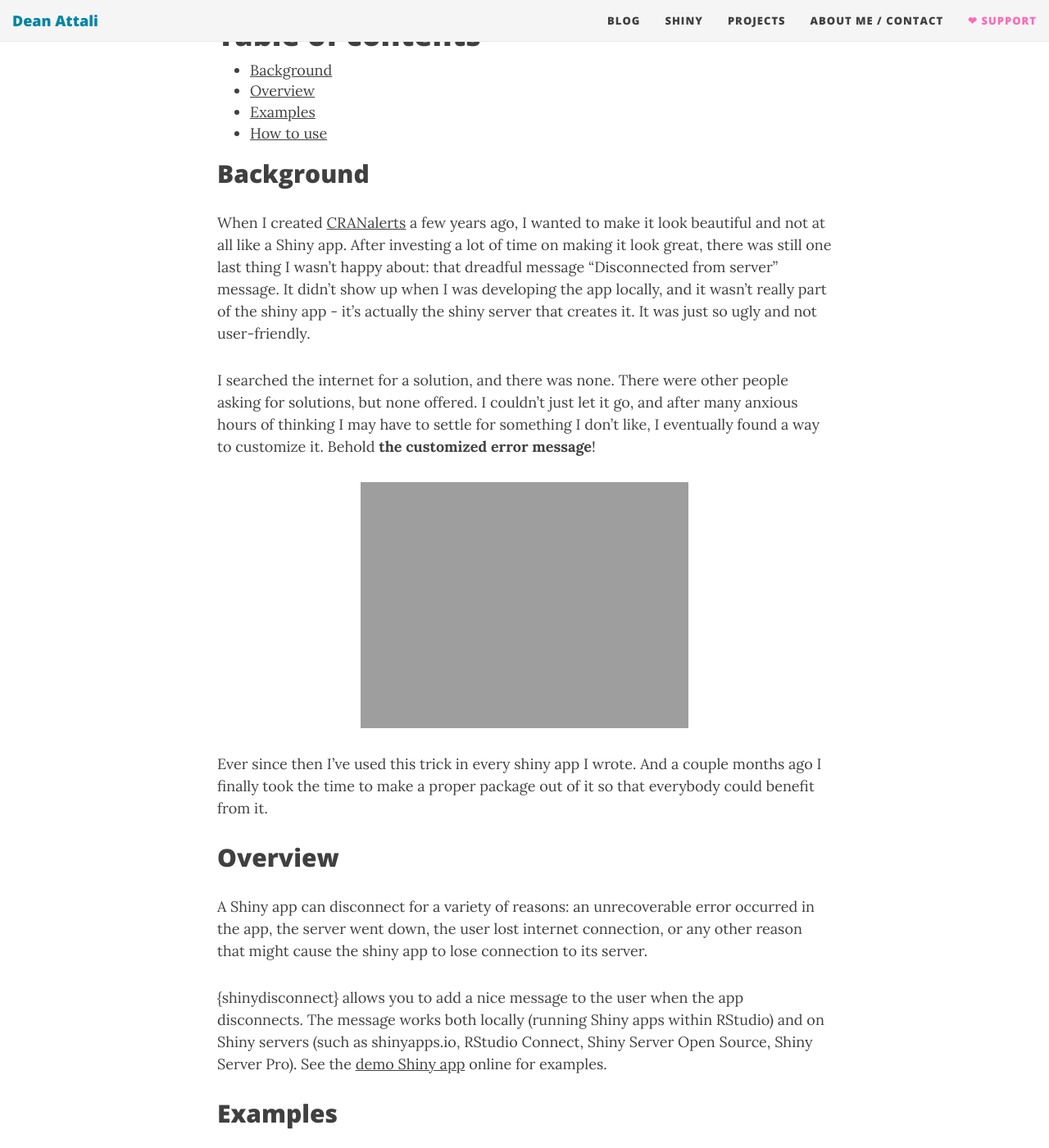
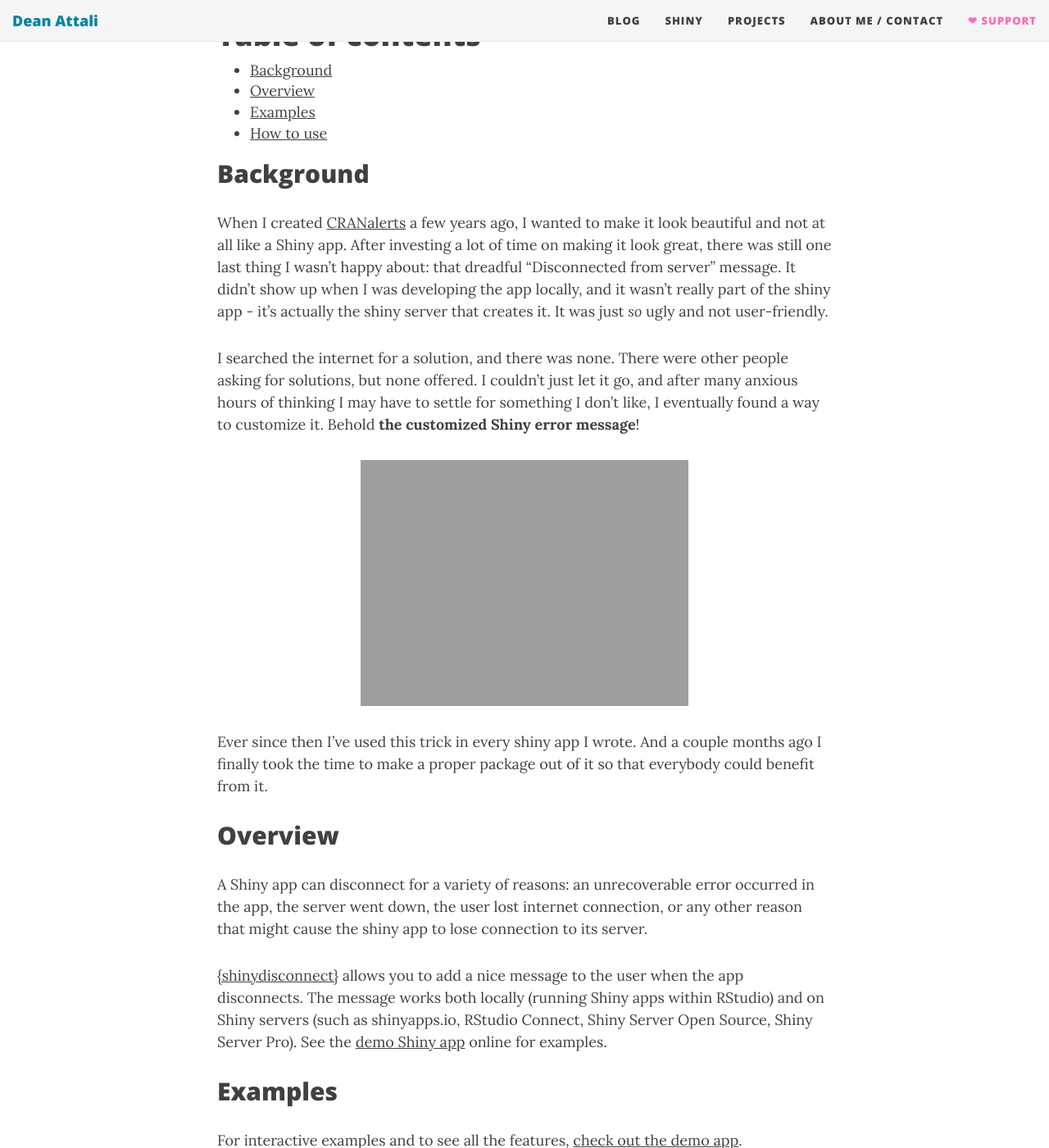
Before and after one commit to daattali/daattali.github.io, a Jekyll site: the page built from notblog/2020-07-28-shinydisconnect-package.md, in a window 1280 px wide and 1400 px high, scrolled down 1608 px. Shown: the whole window at 82% size. Built offline with Jekyll 4.4.1, drawn with Linux system fonts in a browser that asks for light colours; nearby versions of some CDN libraries; some of the changed text lies outside the part shown.

Commit message:
Update 2020-07-28-shinydisconnect-package.md

```diff
--- a/notblog/2020-07-28-shinydisconnect-package.md
+++ b/notblog/2020-07-28-shinydisconnect-package.md
@@ -14,7 +14,7 @@
 
 You don't have any control over that message's text or position, and you don't have a way to get that message to appear both locally and in deployed apps.
 
-Well, at least you didn't until now. The new {shinydisconnect} package solves exactly these two issues, by allowing you to show a customized (and pretty!) message when a Shiny app disconnects or errors, regardless of where the app is running.
+Well, at least you didn't *until now*. The new [{shinydisconnect}](https://github.com/daattali/shinydisconnect) package solves exactly these two issues, by allowing you to show a customized (and pretty!) message when a Shiny app disconnects or errors, regardless of where the app is running.
 
 You can visit the [GitHub page](https://github.com/daattali/shinydisconnect/) or check out a demo online:
 
@@ -31,9 +31,9 @@
 
 ## Background {#background}
 
-When I created [CRANalerts](https://cranalerts.com/) a few years ago, I wanted to make it look beautiful and not at all like a Shiny app. After investing a lot of time on making it look great, there was still one last thing I wasn't happy about: that dreadful message "Disconnected from server" message. It didn't show up when I was developing the app locally, and it wasn't really part of the shiny app - it's actually the shiny server that creates it. It was just so ugly and not user-friendly.
+When I created [CRANalerts](https://cranalerts.com/) a few years ago, I wanted to make it look beautiful and not at all like a Shiny app. After investing a lot of time on making it look great, there was still one last thing I wasn't happy about: that dreadful "Disconnected from server" message. It didn't show up when I was developing the app locally, and it wasn't really part of the shiny app - it's actually the shiny server that creates it. It was just *so* ugly and not user-friendly.
 
-I searched the internet for a solution, and there was none. There were other people asking for solutions, but none offered. I couldn't just let it go, and after many anxious hours of thinking I may have to settle for something I don't like, I eventually found a way to customize it. Behold **the customized error message**!
+I searched the internet for a solution, and there was none. There were other people asking for solutions, but none offered. I couldn't just let it go, and after many anxious hours of thinking I may have to settle for something I don't like, I eventually found a way to customize it. Behold **the customized Shiny error message**!
 
 [![shinydisconnect simple look]({{ site.url }}/img/blog/shinydisconnect/shinydisconnect-simple.PNG){: .center }]({{ site.url }}/shinydisconnect/shinydisconnect-simple.PNG)
 
@@ -43,7 +43,7 @@
 
 A Shiny app can disconnect for a variety of reasons: an unrecoverable error occurred in the app, the server went down, the user lost internet connection, or any other reason that might cause the shiny app to lose connection to its server.
 
-{shinydisconnect} allows you to add a nice message to the user when the app disconnects.  The message works both locally (running Shiny apps within RStudio) and on Shiny servers (such as shinyapps.io, RStudio Connect, Shiny Server Open Source, Shiny Server Pro). See the [demo Shiny app](https://daattali.com/shiny/shinydisconnect-demo/) online for examples.
+[{shinydisconnect}](https://github.com/daattali/shinydisconnect) allows you to add a nice message to the user when the app disconnects.  The message works both locally (running Shiny apps within RStudio) and on Shiny servers (such as shinyapps.io, RStudio Connect, Shiny Server Open Source, Shiny Server Pro). See the [demo Shiny app](https://daattali.com/shiny/shinydisconnect-demo/) online for examples.
 
 ## Examples {#examples}
 
```
